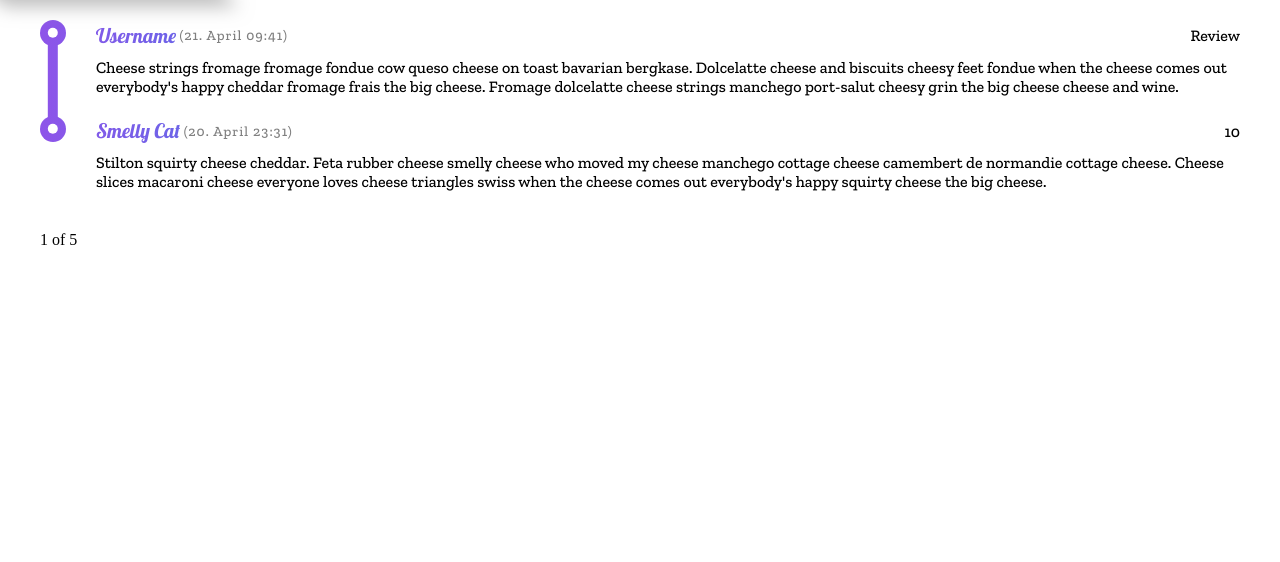
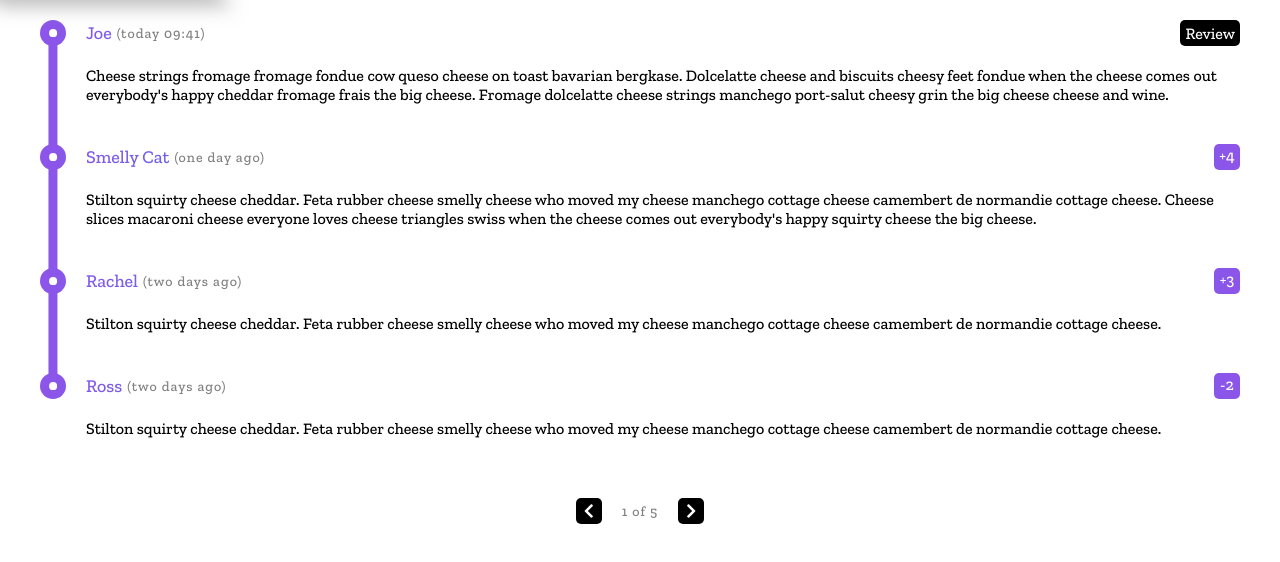
Before and after one commit to Steffen70/vanilla_components, a plain HTML site: page index.html in a window 1280 px wide. Shown: the part 70-632 px from the top of the page. Drawn offline with nearby package versions, Linux system fonts and the light colour scheme.

Commit message:
Added feed-timeline styling

```diff
--- a/feed-timeline/feed-timeline-desktop.css
+++ b/feed-timeline/feed-timeline-desktop.css
@@ -1,18 +1,27 @@
+.pagination,
 .feed-wraper {
     width: 100%;
+    user-select: none;
+}
+
+.pagination,
+.paginated-feed-result {
+    font-family: 'Zilla Slab';
+    font-weight: 300;
+}
+
+.pagination {
+    font-weight: 500;
 }
 
 .paginated-feed-result {
     padding: 20px 0;
-    font-family: 'Zilla Slab';
-    font-weight: 300;
 }
 
 .feed-item {
-    --timeline-node-size: 26px;
-    --node-before-size: calc(var(--timeline-node-size)/100*40);
+    --node-before-size: calc(var(--timeline-node-size)/100*30);
     display: grid;
-    column-gap: 30px;
+    column-gap: 20px;
     grid-template-columns: auto 1fr;
 }
 
@@ -49,37 +58,94 @@
 
 .feed-item:not(:last-of-type) .timeline .grdt-bg {
     height: calc(100% + var(--timeline-node-size));
-    width: var(--node-before-size);
+    width: calc((var(--timeline-node-size) - var(--node-before-size))*0.5);
     z-index: 3;
 }
 
-.username-review-option {
+.task-title {
     margin: auto 0;
-    display: inline-block;
+    font-weight: 500;
+    display: inline-grid;
+    grid-auto-flow: column;
+    grid-auto-columns: auto auto 1fr;
+    column-gap: 5px;
+    align-items: center;
 }
 
-.username-review-option * {
-    vertical-align: -webkit-baseline-middle;
-    vertical-align: -moz-middle-with-baseline;
-    font-weight: 500;
+.task-title>span:first-child {
+    font-size: 18px;
 }
 
-.username-review-option>span:first-child {
-    font-family: Lobster;
-    font-size: 20px;
-}
-
-.username-review-option>span:not(:first-child) {
+.pagination>span,
+.task-title>span:nth-child(2) {
     color: gray;
     letter-spacing: 1px;
     font-size: 14px;
 }
 
-.username-review-option .rating,
-.username-review-option .review {
-    float: right;
+.pagination div,
+.task-title div {
+    position: relative;
+    height: var(--timeline-node-size);
+    border-radius: 5px;
+    justify-self: end;
+}
+
+.pagination div i,
+.task-title div span {
+    color: white;
+    vertical-align: middle;
+    width: 100%;
+    display: inline-flex;
+    justify-content: center;
+}
+
+.pagination div:not(:hover),
+.task-title .review-btn:not(:hover) {
+    background-color: black;
+}
+
+.pagination div:not(:hover)::after,
+.task-title .review-btn:not(:hover)::after {
+    content: none;
+}
+
+.pagination div,
+.task-title div:not(.review-btn) {
+    width: var(--timeline-node-size);
+}
+
+.pagination div,
+.task-title .review-btn {
+    cursor: pointer;
+}
+
+.task-title .review-btn {
+    padding: 0 5px;
+}
+
+.pagination div i,
+.task-title .review-btn span {
+    vertical-align: sub;
 }
 
 .task-description {
-    padding: 10px 0 20px 0;
+    padding: 20px 0 40px 0;
 }
+
+.pagination {
+    display: inline-grid;
+    grid-auto-flow: column;
+    grid-auto-columns: 1fr auto 1fr;
+    column-gap: 20px;
+    align-items: center;
+    padding-bottom: 20px;
+}
+
+.pagination div i {
+    color: white;
+}
+
+.pagination .next-page {
+    justify-self: start;
+}
--- a/gradient-background/gradient-background.css
+++ b/gradient-background/gradient-background.css
@@ -10,7 +10,7 @@ li.active::after,
     content: '';
     position: absolute;
     display: block;
-    height: 100vh;
+    height: var(--body-height);
     width: calc(100vw - var(--scroll-padding)*2);
     max-width: var(--scroll-width);
     top: 0;
--- a/gradient-background/gradient-background.js
+++ b/gradient-background/gradient-background.js
@@ -16,13 +16,23 @@ function setOffset(current) {
     }
 }
 
+function setBodyHeight() {
+    root.style.setProperty('--body-height', `${document.body.scrollHeight}px`);
+}
+
 let root;
 
 onLoad.push(() => {
     root = document.documentElement;
 
     const target = document.querySelectorAll('.grdt-bg, .navigation, .calc-offset, .navigation li');
-    window.addEventListener('resize', () => target.forEach(setOffset));
+    window.addEventListener('resize', () => {
+        setBodyHeight();
+
+        target.forEach(setOffset);
+    });
+
+    setBodyHeight();
 
     target.forEach(setOffset);
 });
--- a/index.html
+++ b/index.html
@@ -72,10 +72,10 @@
 
                         <div class="feed-item">
                               <div class="timeline-node grdt-bg"></div>
-                              <div class="username-review-option">
-                                    <span class="grdt-bg stamp light">Username</span>
-                                    <span>(21. April 09:41)</span>
-                                    <div class="review"><span>Review</span></div>
+                              <div class="task-title">
+                                    <span class="grdt-bg stamp light">Joe</span>
+                                    <span>(today 09:41)</span>
+                                    <div class="review-btn grdt-bg light"><span>Review</span></div>
                               </div>
                               <div class="timeline">
                                     <div class="grdt-bg"></div>
@@ -89,14 +89,13 @@
                               </p>
                         </div>
 
-                        <div class="feed-item last-item">
+                        <div class="feed-item">
                               <div class="timeline-node grdt-bg"></div>
-                              <div class="username-review-option">
+                              <div class="task-title">
                                     <span class="grdt-bg stamp light">Smelly Cat</span>
-                                    <span>(20. April 23:31)</span>
-                                    <div class="rating"><span>10</span></div>
+                                    <span>(one day ago)</span>
+                                    <div class="grdt-bg light"><span>+4</span></div>
                               </div>
-                              <!--last-item -> Hide timeline-->
                               <div class="timeline">
                                     <div class="grdt-bg"></div>
                               </div>
@@ -109,13 +108,53 @@
                               </p>
                         </div>
 
+                        <div class="feed-item">
+                              <div class="timeline-node grdt-bg"></div>
+                              <div class="task-title">
+                                    <span class="grdt-bg stamp light">Rachel</span>
+                                    <span>(two days ago)</span>
+                                    <div class="grdt-bg light"><span>+3</span></div>
+                              </div>
+                              <div class="timeline">
+                                    <div class="grdt-bg"></div>
+                              </div>
+                              <p class="task-description">
+                                    Stilton squirty cheese cheddar.
+                                    Feta rubber cheese smelly cheese who moved my cheese manchego cottage cheese
+                                    camembert de normandie cottage cheese.
+                              </p>
+                        </div>
+
+                        <div class="feed-item">
+                              <div class="timeline-node grdt-bg"></div>
+                              <div class="task-title">
+                                    <span class="grdt-bg stamp light">Ross</span>
+                                    <span>(two days ago)</span>
+                                    <div class="grdt-bg light"><span>-2</span></div>
+                              </div>
+                              <div class="timeline">
+                                    <div class="grdt-bg"></div>
+                              </div>
+                              <p class="task-description">
+                                    Stilton squirty cheese cheddar.
+                                    Feta rubber cheese smelly cheese who moved my cheese manchego cottage cheese
+                                    camembert de normandie cottage cheese.
+                              </p>
+                        </div>
+
                   </div>
             </div>
 
             <div class="pagination">
-                  <div class="last-page"></div>
+                  <div class="last-page grdt-bg light">
+                        <i class="fas fa-chevron-left"></i>
+                  </div>
+
                   <span>1 of 5</span>
-                  <div class="next-page"></div>
+
+                  <div class="next-page grdt-bg light">
+                        <i class="fas fa-chevron-right"></i>
+                  </div>
             </div>
       </div>
 
--- a/main-style.css
+++ b/main-style.css
@@ -2,8 +2,12 @@
     --nav-height: 70px;
     --scroll-width: 1200px;
     --scroll-padding: 20px;
+    --overlay-shadow: -5px 5px 15px 2px rgba(168, 168, 168, 0.75);
+
     --gradient-from: #8E54E9;
     --gradient-to: #4776E6;
+
+    --timeline-node-size: 26px;
 }
 
 * {
@@ -13,7 +17,7 @@
 
 html,
 body {
-    height: 100%;
+    min-height: 100%;
 }
 
 body {
--- a/navigation/navigation-desktop.css
+++ b/navigation/navigation-desktop.css
@@ -32,7 +32,7 @@
 }
 
 .navigation .logo-wraper::before {
-    box-shadow: 0px 5px 15px 2px rgba(168, 168, 168, 0.75);
+    box-shadow: var(--overlay-shadow);
 }
 
 .navigation .logo-wraper::after {
--- a/navigation/navigation-mobile.css
+++ b/navigation/navigation-mobile.css
@@ -23,6 +23,6 @@
 
     #mobile-menu.open {
         transform: translateY(20px);
-        box-shadow: -5px 5px 15px 2px rgba(168,168,168,0.75);
+        box-shadow: var(--overlay-shadow);
     }
 }
```
